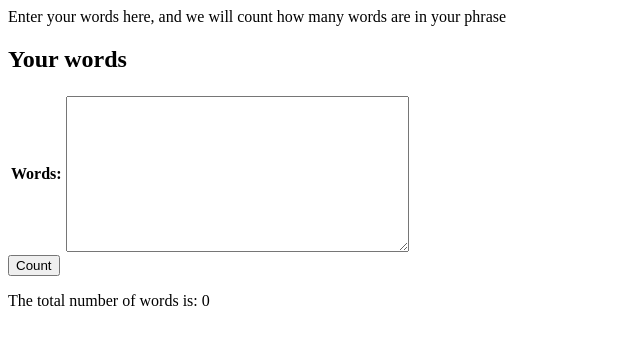
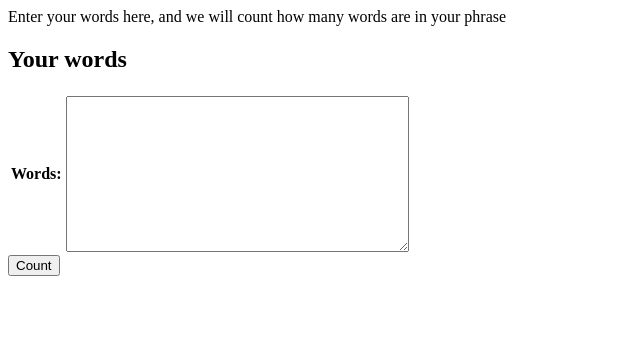
Before and after one commit to glaide/word_counting, a Django app: page / in a window 1280 px wide. Shown: the top 345 px of the page, without its empty margins (0-640 px from the left). Run offline with Django 4.2, Linux system fonts and the light colour scheme; lists and menus that the app fills with data are empty.

Commit message:
improve how to show the message

```diff
--- a/wc/templates/init.html
+++ b/wc/templates/init.html
@@ -9,5 +9,5 @@
     <button type="submit">Count</button>
 </form>
 
-<p>The total number of words is: {{message}}</p>
+<p>{{message}}</p>
 {% endblock %}
--- a/wc/views.py
+++ b/wc/views.py
@@ -4,15 +4,13 @@ from django.shortcuts import render
 
 
 def text_box(request):
-    message = 0
+    message = ''
     form = FormText()
-
     if request.GET:
-
-        text = request.GET['words']
-        print(text)
-        countOfWords = len(text.split())
-        if countOfWords != 0:
-            message = countOfWords
+        if form.is_valid:
+            text = request.GET['words']
+            countOfWords = len(text.split())
+            if countOfWords != 0:
+                message = 'The total number of words is: ' + f'{countOfWords}'
 
     return render(request, "init.html",{"message" : message, "form": form})
```
Also changed, not shown: 1 other file.
